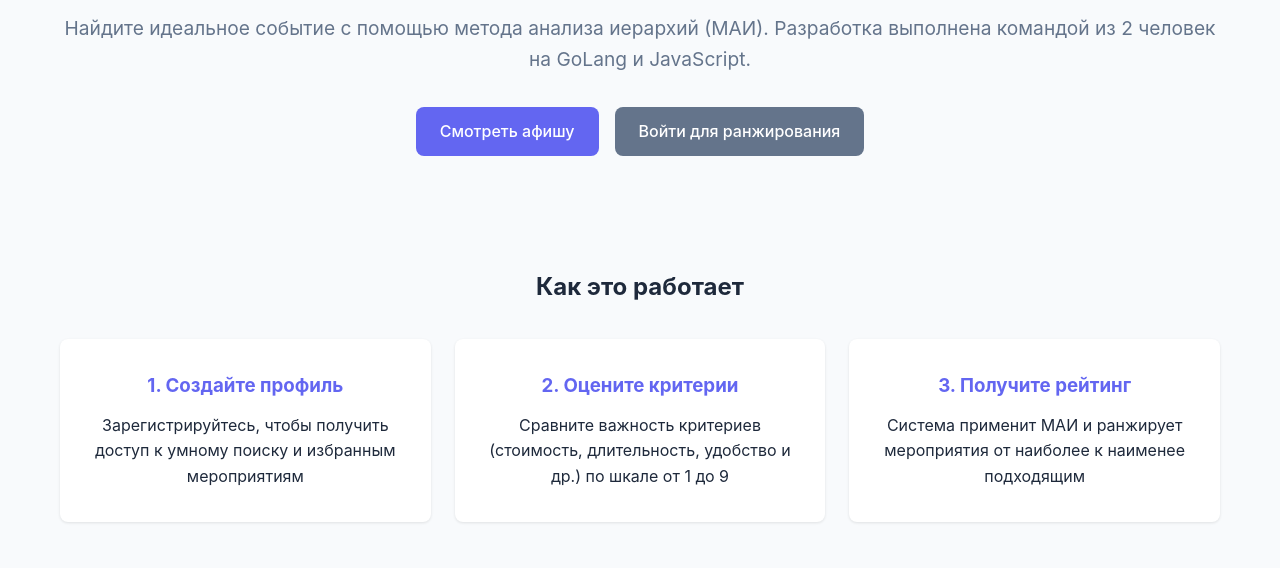
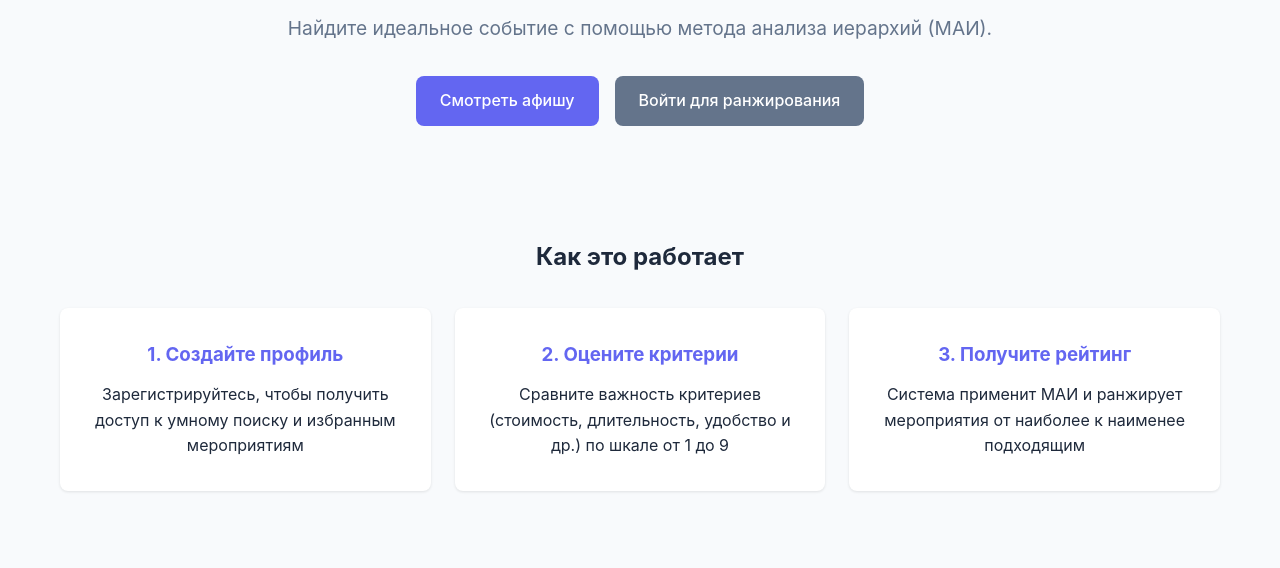
Before and after one commit to xartyvv/eventproject, a plain HTML site: page frontend/index.html in a window 1280 px wide. Shown: the part 202-770 px from the top of the page. Drawn offline with Linux system fonts and the light colour scheme.

Commit message:
убрано лишнее
Removed the description of the development team from the hero section.

```diff
--- a/frontend/index.html
+++ b/frontend/index.html
@@ -28,7 +28,7 @@
     <main class="container">
         <section class="hero">
             <h1>Умный поиск мероприятий</h1>
-            <p>Найдите идеальное событие с помощью метода анализа иерархий (МАИ). Разработка выполнена командой из 2 человек на GoLang и JavaScript.</p>
+            <p>Найдите идеальное событие с помощью метода анализа иерархий (МАИ).</p>
             <div class="hero-actions">
                 <a href="events.html" class="btn btn-primary">Смотреть афишу</a>
                 <a href="login.html" class="btn btn-secondary">Войти для ранжирования</a>
```
